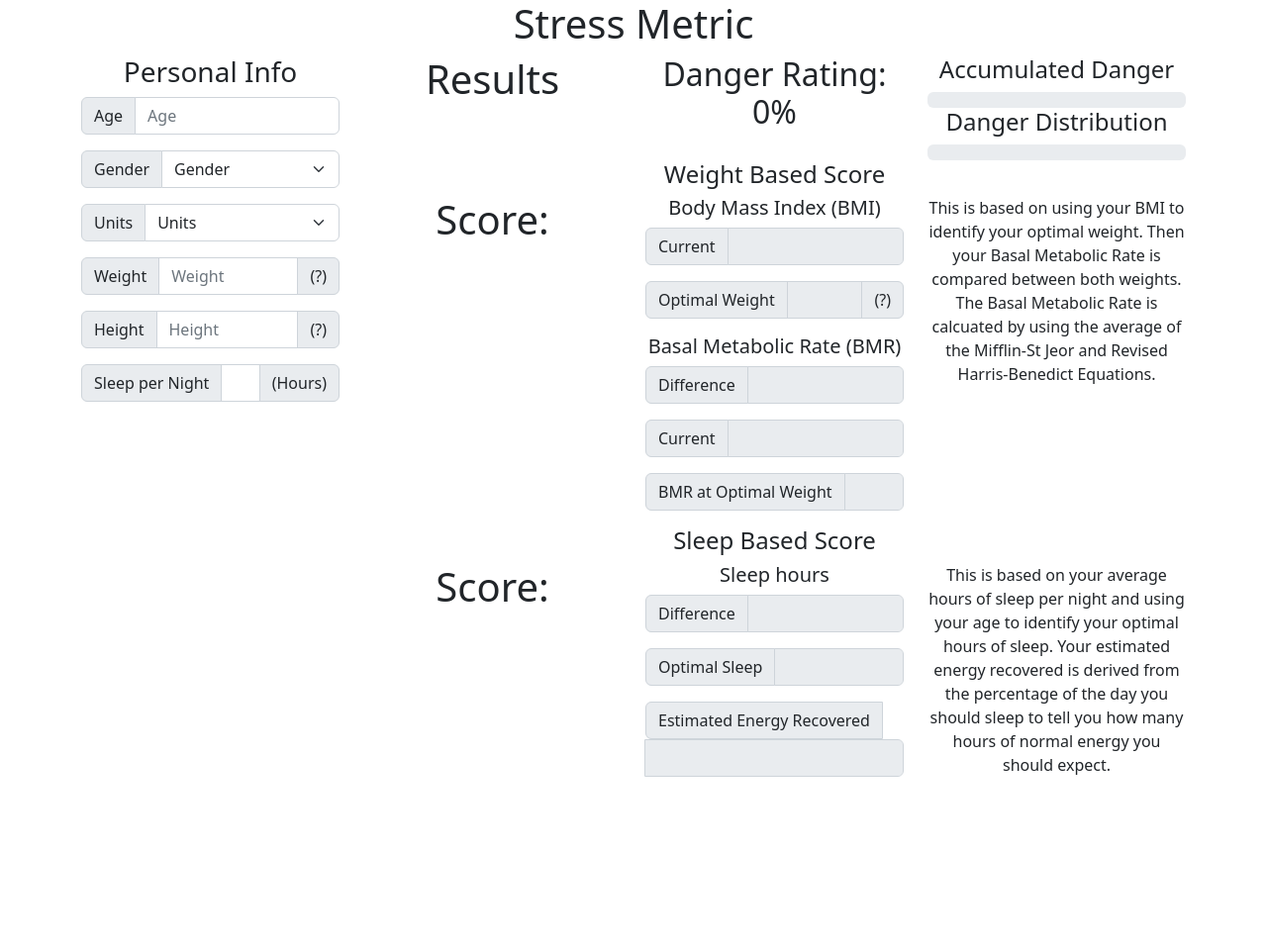
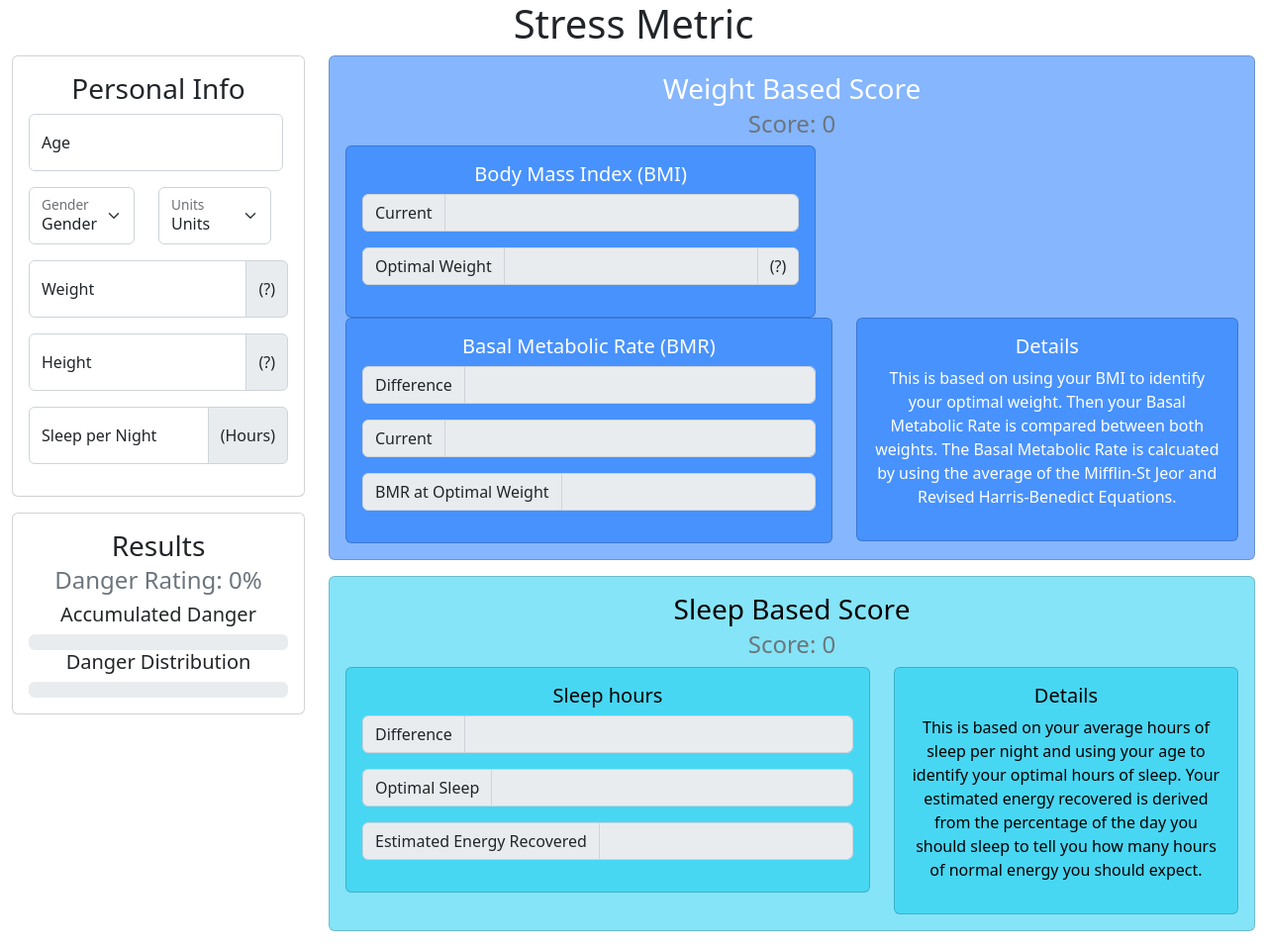
Before and after one commit to Gibado/Stress-Calculator, a plain HTML site: page index.html in a window 1280 px wide. Shown: the whole page at 99% size. Before the commit the page ends 801 px from the top, so only its background shows below. Drawn offline with nearby package versions, Linux system fonts and the light colour scheme.

Commit message:
UI update (#1)
- Changed the user input fields to be cleaner.
- Grouped like information into colored cards to help organize the UI
- Added the percentage to the result bars to provide more accurate information

Co-authored-by: Tyler Studanski <Tyler.Studanski@MSPMAC.ORG>

```diff
--- a/JS/stress.js
+++ b/JS/stress.js
@@ -244,8 +244,9 @@ var StressModel = function() {
 
     self.updateProgressBar = function(bar, percent) {
         var displayable = self.ConvertToDisplayPercent(percent);
+        bar.ariaValueNow = displayable;
         bar.style.width = displayable + '%';
-        bar.ariaValueNow = displayable;
+        bar.textContent = bar.style.width;
     }
 
     self.UpdateUnitDisplay = function() {
--- a/index.html
+++ b/index.html
@@ -9,7 +9,7 @@
 </head>
 
 <body>
-    <div class="container text-center">
+    <div class="container-fluid text-center">
         <div class="row">
             <div class="col">
                 <h1>Stress Metric</h1>
@@ -18,78 +18,107 @@
         <div class="row">
             <!-- Personal info -->
             <div class="col-sm-3">
-                <h3>Personal Info</h3>
-                <div class="input-group mb-3">
-                    <span class="input-group-text">Age</span>
+                <div class="row">
+                    <div class="col-auto">
+                        <div class="card mb-3">
+                            <div class="card-body">
+                                <h3 class="card-title">Personal Info</h3>
+                                <div class="row">
+                                    <div class="col-auto">
+                                        <div class="form-floating mb-3">
                                             <input id="age" type="number" class="form-control" placeholder="Age" aria-label="Age" aria-describedby="age">
+                                            <label for="age">Age</label>
                                         </div>
-                <div class="input-group mb-3">
-                    <span class="input-group-text">Gender</span>
+                                    </div>
+                                    <div class="col-auto">
+                                        <div class="form-floating mb-3">
                                             <select id="gender" class="form-select" aria-label="Gender" aria-describedby="gender">
                                                 <option selected>Gender</option>
                                                 <option value="male">Male</option>
                                                 <option value="female">Female</option>
                                             </select>
+                                            <label for="gender">Gender</label>
                                         </div>
-                <div class="input-group mb-3">
-                    <span class="input-group-text">Units</span>
+                                    </div>
+                                    <div class="col-auto">
+                                        <div class="form-floating mb-3">
                                             <select id="units" class="form-select" aria-label="Units" aria-describedby="units">
                                                 <option selected>Units</option>
                                                 <option value="imperial">Imperial</option>
                                                 <option value="metric">Metric</option>
                                             </select>
+                                            <label for="units">Units</label>
                                         </div>
+                                    </div>
+                                    <div class="col-auto">
                                         <div class="input-group mb-3">
-                    <span class="input-group-text">Weight</span>
+                                            <div class="form-floating">
                                                 <input id="weight" type="number" class="form-control" placeholder="Weight" aria-label="Weight" aria-describedby="weight">
+                                                <label for="weight">Weight</label>
+                                            </div>
                                             <span class="input-group-text weight-type">(?)</span>
                                         </div>
+                                    </div>
+                                    <div class="col-auto">
                                         <div class="input-group mb-3">
-                    <span class="input-group-text">Height</span>
+                                            <div class="form-floating">
                                                 <input id="height" type="number" class="form-control" placeholder="Height" aria-label="Height" aria-describedby="height">
+                                                <label for="height">Height</label>
+                                            </div>
                                             <span class="input-group-text height-type">(?)</span>
                                         </div>
+                                    </div>
+                                    <div class="col-auto">
                                         <div class="input-group mb-3">
-                    <span class="input-group-text">Sleep per Night</span>
+                                            <div class="form-floating">
                                                 <input id="sleep" type="number" class="form-control" placeholder="Sleep" aria-label="Sleep" aria-describedby="sleep">
+                                                <label for="sleep">Sleep per Night</label>
+                                            </div>
                                             <span class="input-group-text">(Hours)</span>
                                         </div>
                                     </div>
-            <!-- Calculated results -->
-            <div class="col-sm-9">
-                <div class="row">
-                    <div class="col">
-                        <h1>Results</h1>
                                 </div>
-                    <div class="col">
-                        <h2>Danger Rating: <span id="total-score">0</span>%</h2>
                             </div>
-                    <div class="col">
-                        <h4>Accumulated Danger</h4>
+                        </div>
+
+                        <div class="col-auto">
+                            <div class="card mb-3">
+                                <div class="card-body">
+                                    <h3 class="card-title">Results</h3>
+                                    <h4 class="card-subtitle text-muted mb-2">Danger Rating: <span id="total-score">0</span>%</h4>
+                                    <h5>Accumulated Danger</h5>
                                     <div class="progress">
                                         <div id="danger-weight" class="progress-bar" role="progressbar" aria-label="weight segment" style="width: 0%" aria-valuenow="0" aria-valuemin="0" aria-valuemax="100"></div>
                                         <div id="danger-sleep" class="progress-bar bg-info" role="progressbar" aria-label="sleep segment" style="width: 0%" aria-valuenow="0" aria-valuemin="0" aria-valuemax="100"></div>
                                     </div>
-                        <h4>Danger Distribution</h4>
+                                    <h5>Danger Distribution</h5>
                                     <div class="progress">
                                         <div id="danger-dist-weight" class="progress-bar" role="progressbar" aria-label="weight segment" style="width: 0%" aria-valuenow="0" aria-valuemin="0" aria-valuemax="100"></div>
                                         <div id="danger-dist-sleep" class="progress-bar bg-info" role="progressbar" aria-label="sleep segment" style="width: 0%" aria-valuenow="0" aria-valuemin="0" aria-valuemax="100"></div>
                                     </div>
                                 </div>
                             </div>
+                        </div>
+                    </div>
+                </div>
+
+            </div>
+            <!-- Calculated results -->
+            <div class="col-sm-9">
                 <div class="row">
+
                     <div class="col-auto">
-                        <h4>Weight Based Score</h4>
+                        <div class="card text-bg-primary bg-opacity-50 mb-3">
+                            <div class="card-body">
+                                <h3 class="card-title">Weight Based Score</h3>
+                                <!-- Result -->
+                                <h4 class="card-subtitle text-muted mb-2">Score: <span id="weight-score">0</span></h4>
                                 <div class="row">
-                            <!-- Result -->
-                            <div class="col">
-                                <h1>Score: <span id="weight-score"></span></h1>
-                            </div>
                                     <!-- Calcuated values -->
-                            <div class="col">
-                                <div class="row">
-                                    <h5>Body Mass Index (BMI)</h5>
                                     <div class="col-auto">
+                                        <div class="card text-bg-primary">
+                                            <div class="card-body">
+                                                <h5 class="card-title">Body Mass Index (BMI)</h5>
                                                 <div class="input-group mb-3">
                                                     <span class="input-group-text">Current</span>
                                                     <input id="bmi" type="number" class="form-control" aria-label="Current BMI" aria-describedby="bmi" disabled readonly>
@@ -101,9 +130,11 @@
                                                 </div>
                                             </div>
                                         </div>
-                                <div class="row">
-                                    <h5>Basal Metabolic Rate (BMR)</h5>
+                                    </div>
                                     <div class="col-auto">
+                                        <div class="card text-bg-primary">
+                                            <div class="card-body">
+                                                <h5 class="card-title">Basal Metabolic Rate (BMR)</h5>
                                                 <div class="input-group mb-3">
                                                     <span class="input-group-text">Difference</span>
                                                     <input id="d-bmr" type="number" class="form-control" aria-label="BMR Difference" aria-describedby="d-bmr" disabled readonly>
@@ -121,25 +152,30 @@
                                     </div>
                                     <!-- Background info -->
                                     <div class="col">
-                                <p>This is based on using your BMI to identify your optimal weight. Then your Basal Metabolic Rate is compared between both weights. The Basal Metabolic Rate is calcuated by using the average of the Mifflin-St Jeor and Revised
-                                    Harris-Benedict Equations.</p>
+                                        <div class="card text-bg-primary">
+                                            <div class="card-body">
+                                                <h5 class="card-title">Details</h5>
+                                                <p>This is based on using your BMI to identify your optimal weight. Then your Basal Metabolic Rate is compared between both weights. The Basal Metabolic Rate is calcuated by using the average of the Mifflin-St
+                                                    Jeor and Revised Harris-Benedict Equations.</p>
                                             </div>
                                         </div>
                                     </div>
                                 </div>
+                            </div>
+                        </div>
+                    </div>
+                    <div class="col-auto">
+                        <div class="card text-bg-info bg-opacity-50 mb-3">
+                            <div class="card-body">
+                                <h3 class="card-title">Sleep Based Score</h3>
+                                <!-- Result -->
+                                <h4 class="card-subtitle text-muted mb-2">Score: <span id="sleep-score">0</span></h4>
                                 <div class="row">
+                                    <!-- Calcuated values -->
                                     <div class="col-auto">
-                        <h4>Sleep Based Score</h4>
-                        <div class="row">
-                            <!-- Result -->
-                            <div class="col">
-                                <h1>Score: <span id="sleep-score"></span></h1>
-                            </div>
-                            <!-- Calcuated values -->
-                            <div class="col">
-                                <div class="row">
-                                    <h5>Sleep hours</h5>
-                                    <div class="col-auto">
+                                        <div class="card text-bg-info">
+                                            <div class="card-body">
+                                                <h5 class="card-title">Sleep hours</h5>
                                                 <div class="input-group mb-3">
                                                     <span class="input-group-text">Difference</span>
                                                     <input id="d-sleep" type="number" class="form-control" aria-label="Sleep Hours Difference" aria-describedby="d-sleep" disabled readonly>
@@ -157,8 +193,15 @@
                                     </div>
                                     <!-- Background info -->
                                     <div class="col">
-                                <p>This is based on your average hours of sleep per night and using your age to identify your optimal hours of sleep. Your estimated energy recovered is derived from the percentage of the day you should sleep to tell you how
-                                    many hours of normal energy you should expect.</p>
+                                        <div class="card text-bg-info">
+                                            <div class="card-body">
+                                                <h5 class="card-title">Details</h5>
+                                                <p>This is based on your average hours of sleep per night and using your age to identify your optimal hours of sleep. Your estimated energy recovered is derived from the percentage of the day you should sleep
+                                                    to tell you how many hours of normal energy you should expect.</p>
+                                            </div>
+                                        </div>
+                                    </div>
+                                </div>
                             </div>
                         </div>
                     </div>
```
Lines whose indentation alone changed are shown as unchanged.
